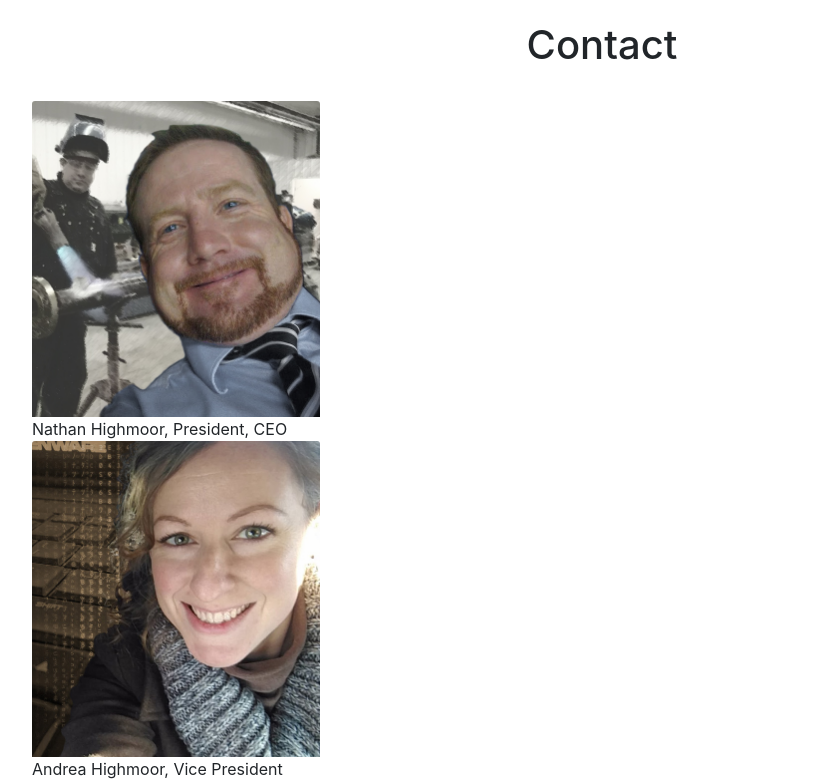
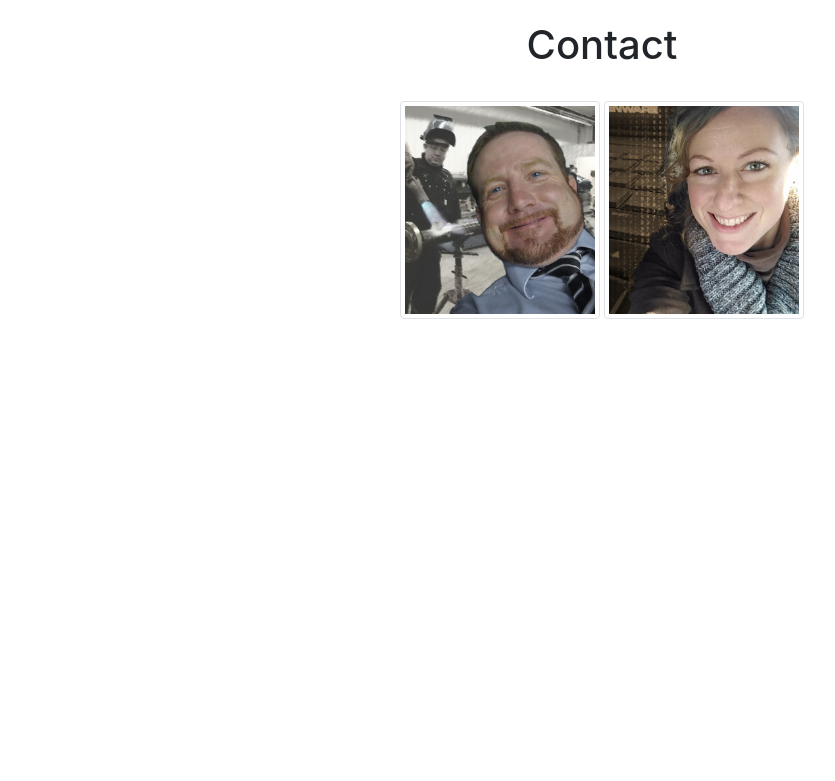
Before and after one commit to mr-fool/NewtzEnergy, a plain HTML site: page index.html in a window 1280 px wide. Shown: the part 1431-2212 px from the top of the page, without its empty margins (38-873 px from the left). After the commit the page ends 1750 px from the top, so only its background shows below. Drawn offline with nearby package versions, Linux system fonts and the light colour scheme.

Commit message:
card works just not caption

```diff
--- a/index.html
+++ b/index.html
@@ -156,26 +156,12 @@
 	 	<br>
 	<!--Card -->
 	<div class="container">
-	    <div class="row" style="width: 18rem;">
-	        <img class="card-img-top smallimg mx-auto" src="img/nathan.jpg" alt="Card image cap">
-	        <div class="card-block catCard">
+		<center>
+			<img src="img/nathan.jpg" alt="image1" class="img-thumbnail mx-auto" style="width: 200px;" >
 
-	            <p class="card-text">Nathan Highmoor, President, CEO </p>
-	        </div>
+			<img src="img/andrea1.jpg" alt="image2" class="img-thumbnail mx-auto" style="width: 200px;">
 
-	    </div>
-	</div>
-
-
-	<div class="container">
-	    <div class="row" style="width: 18rem;">
-	        <img class="card-img-top smallimg mx-auto" src="img/andrea1.jpg" alt="Card image cap">
-	        <div class="card-block catCard">
-
-	            <p class="card-text">Andrea Highmoor, Vice President</p>
-	        </div>
-
-	    </div>
+		</center>
 	</div>
 
 	</div>
--- a/style.css
+++ b/style.css
@@ -53,3 +53,7 @@ background-color: #fbfbfb;
 #myBtn:hover {
   background-color: #555; /* Add a dark-grey background on hover */
 }
+.no-margin
+{
+  margin: 0px !important;
+}
```
